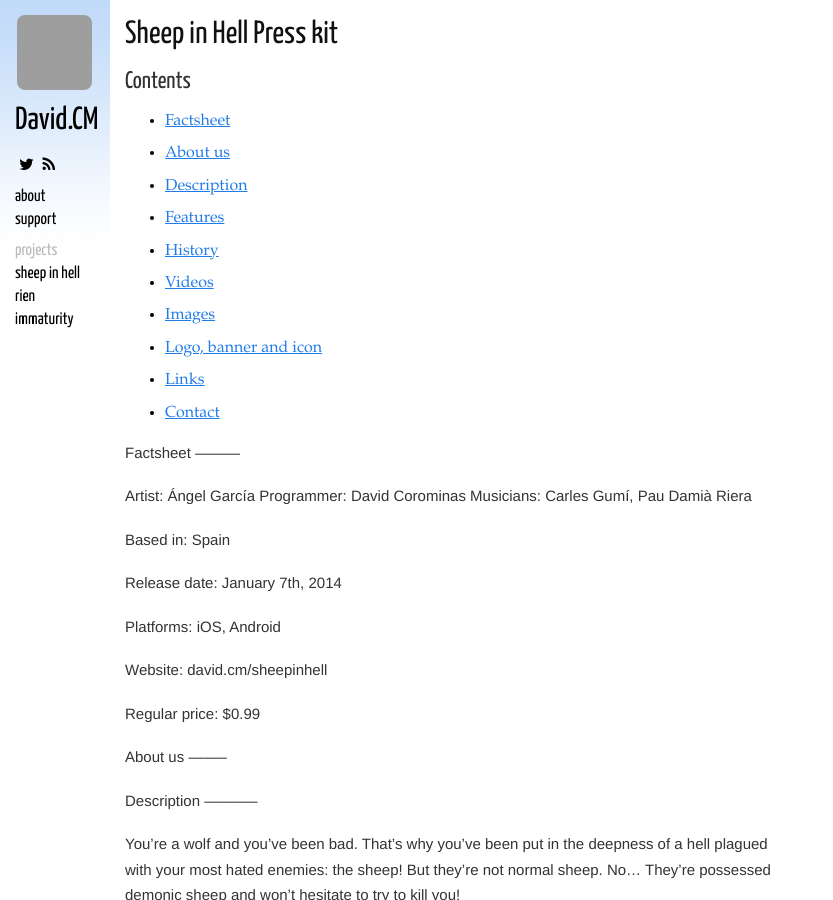
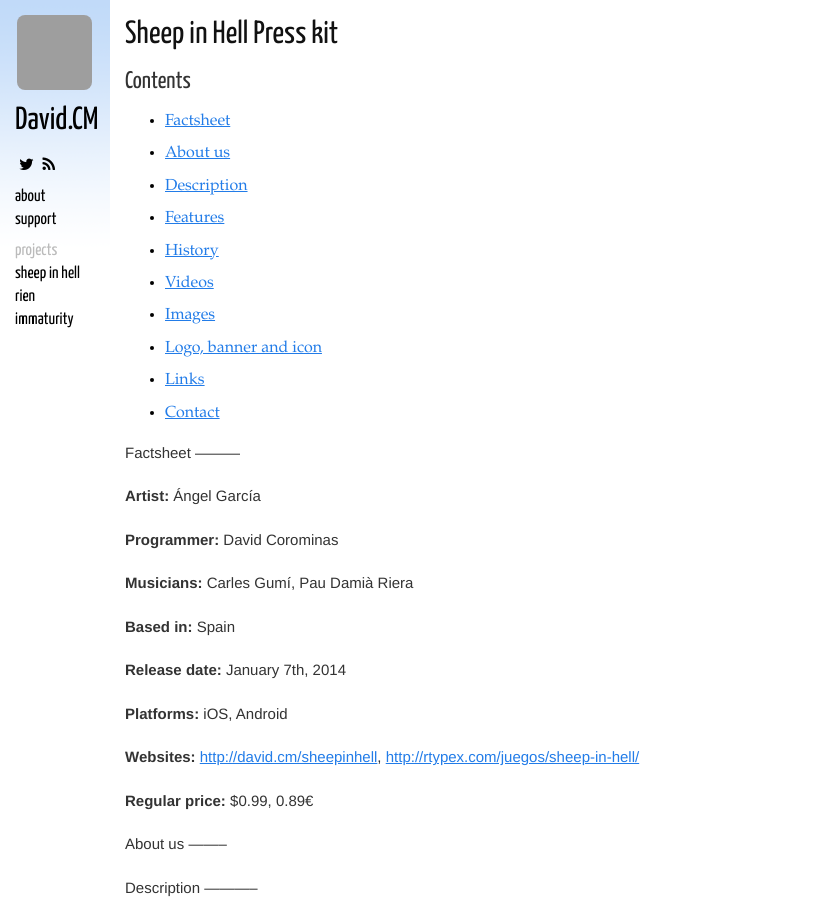
Before and after one commit to davidcm/davidcm.github.io, a Jekyll site: the page built from presskit/sheepinhell.markdown, in a window 1280 px wide and 900 px high. Shown: the whole window, without its empty margins (0-833 px from the left). Built offline with Jekyll 4.4.1, drawn with Linux system fonts in a browser that asks for light colours; nearby versions of some CDN libraries; Markdown is read by kramdown in place of the engine named in the settings; comment, search, counter and statistics services are not loaded; some of the changed lines change nothing that is shown; some of the changed text lies outside the part shown; grey boxes are pictures that could not be loaded.

Commit message:
press kit retry

```diff
--- a/presskit/sheepinhell/sheepinhell.markdown
+++ b/presskit/sheepinhell.markdown
@@ -21,19 +21,21 @@
 Factsheet
 ---------
 
-Artist: Ángel García
-Programmer: David Corominas
-Musicians: Carles Gumí, Pau Damià Riera
+**Artist:** Ángel García
 
-Based in: Spain
+**Programmer:** David Corominas
 
-Release date: January 7th, 2014
+**Musicians:** Carles Gumí, Pau Damià Riera
 
-Platforms: iOS, Android
+**Based in:** Spain
 
-Website: david.cm/sheepinhell
+**Release date:** January 7th, 2014
 
-Regular price: $0.99
+**Platforms:** iOS, Android
+
+**Websites:** <http://david.cm/sheepinhell>, <http://rtypex.com/juegos/sheep-in-hell/>
+
+**Regular price:** $0.99, 0.89€
 
 <a id="factsheet"></a>
 About us
@@ -77,37 +79,37 @@
 Images
 ------
 
-[Download all](screenshots.zip)
-![Screenshot 1](screenshot1.png)
-![Screenshot 2](screenshot2.png)
-![Screenshot 3](screenshot3.png)
-![Screenshot 4](screenshot4.png)
-![Screenshot 5](screenshot5.png)
-![Screenshot 6](screenshot6.png)
-![Screenshot 7](screenshot7.png)
-![Screenshot 8](screenshot8.png)
-![Screenshot 9](screenshot9.png)
+[Download all](sheepinhell_contents/screenshots.zip)
+![Screenshot 1](sheepinhell_contents/screenshot1.png)
+![Screenshot 2](sheepinhell_contents/screenshot2.png)
+![Screenshot 3](sheepinhell_contents/screenshot3.png)
+![Screenshot 4](sheepinhell_contents/screenshot4.png)
+![Screenshot 5](sheepinhell_contents/screenshot5.png)
+![Screenshot 6](sheepinhell_contents/screenshot6.png)
+![Screenshot 7](sheepinhell_contents/screenshot7.png)
+![Screenshot 8](sheepinhell_contents/screenshot8.png)
+![Screenshot 9](sheepinhell_contents/screenshot9.png)
 
 <a id="logobannericon"></a>
 Logo, banner and icon
 ---------------------
 
-[Download all](logos.zip)
-![Logo](logo.png)
-![Banner](banner.png)
-![Icon](icon.png)
+[Download all](sheepinhell_contents/logos.zip)
+![Logo](sheepinhell_contents/logo.png)
+![Banner](sheepinhell_contents/banner.png)
+![Icon](sheepinhell_contents/icon.png)
 
 <a id="links"></a>
 Links
 -----
 
-Artist: <http://www.rtypex.com>
-Programmer: <http://www.david.cm>
-Musicians: <http://www.atic2a.com>
-Apple AppStore: <https://itunes.apple.com/us/app/sheep-in-hell/id788371896?mt=8>
+**Artist:** <http://www.rtypex.com>
+**Programmer:** <http://www.david.cm>
+**Musicians:** <http://www.atic2a.com>
+**Apple AppStore:** <https://itunes.apple.com/us/app/sheep-in-hell/id788371896?mt=8>
 
 <a id="contact"></a>
 Contact
 -------
 
-<david.cm/support>
+<http://david.cm/support>
```
Also changed, not shown: presskit/sheepinhell/banner.png (deleted), presskit/sheepinhell/icon.png (deleted), presskit/sheepinhell/logo.png (deleted), presskit/sheepinhell/screenshot1.png (deleted), presskit/sheepinhell/screenshot2.png (deleted), presskit/sheepinhell/screenshot3.png (deleted), presskit/sheepinhell/screenshot4.png (deleted), presskit/sheepinhell/screenshot5.png (deleted), presskit/sheepinhell/screenshot6.png (deleted), presskit/sheepinhell/screenshot7.png (deleted), presskit/sheepinhell/screenshot8.png (deleted), presskit/sheepinhell/screenshot9.png (deleted), 15 other files.
